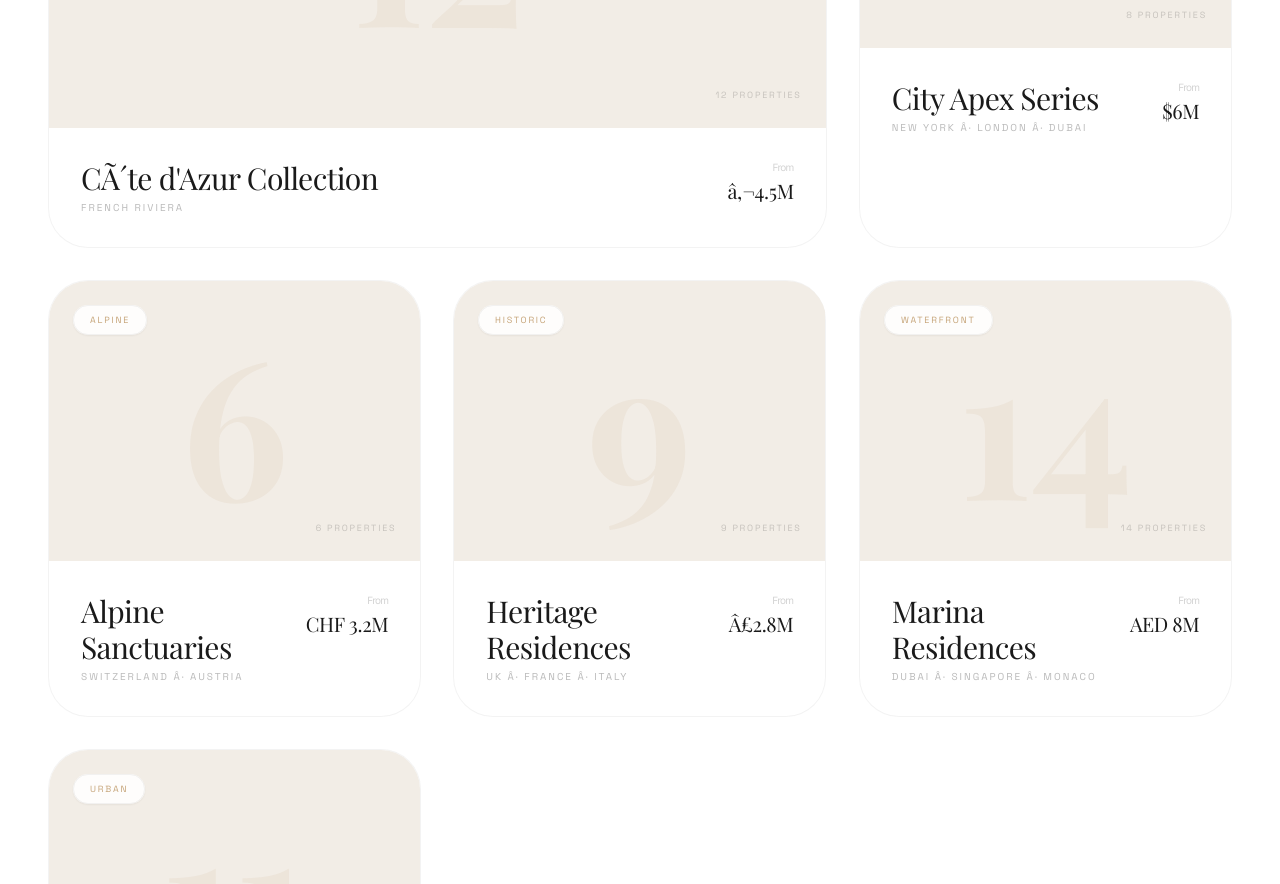
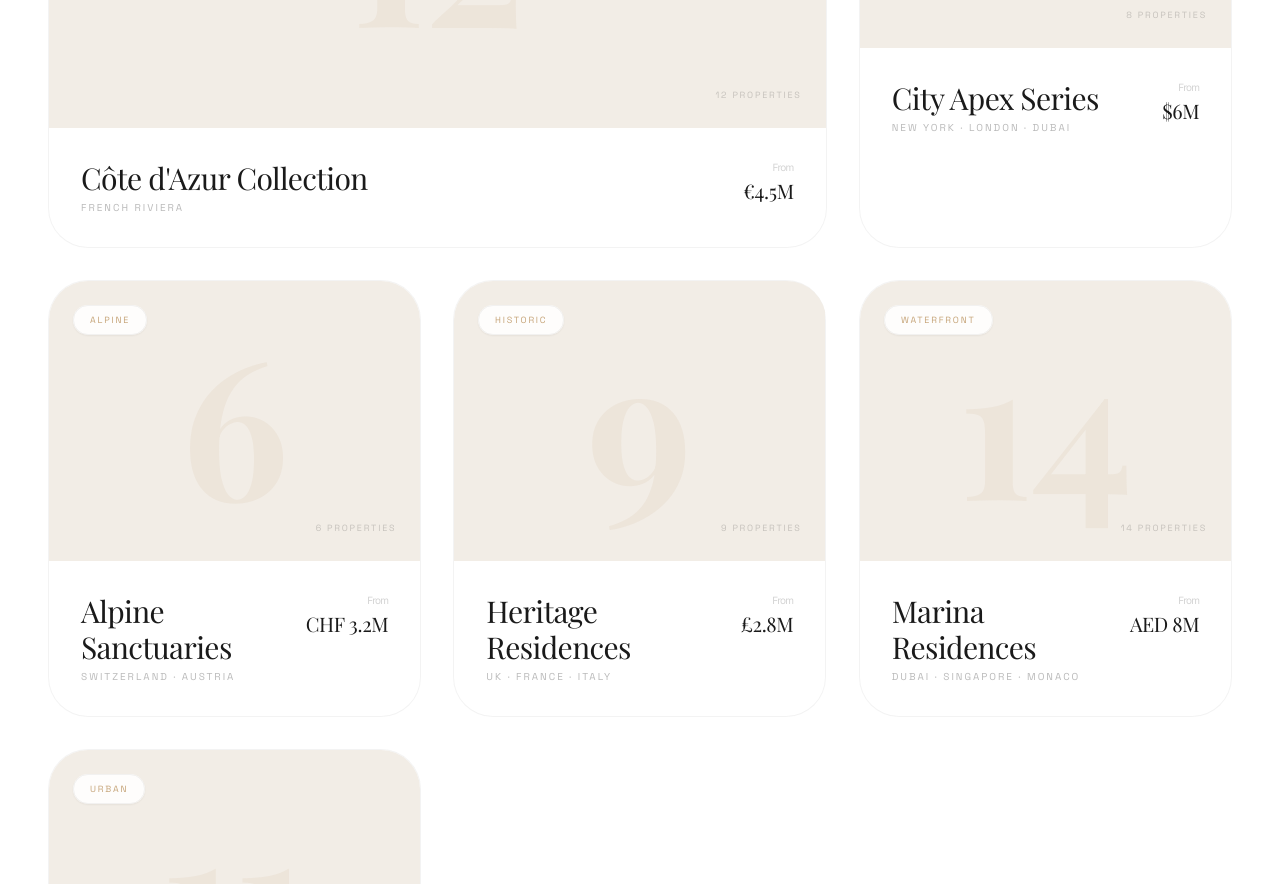
Before and after one commit to ottijessecode-ai/Atrum-Real-estate, a Next.js app: page /collection in a window 1280 px wide. Shown: the part 640-1524 px from the top of the page. Built offline with nearby package versions, Linux system fonts and the light colour scheme; a web font is replaced by a local one.

Commit message:
Final cleanup of character encoding across all pages

```diff
--- a/app/collection/page.tsx
+++ b/app/collection/page.tsx
@@ -6,11 +6,11 @@ import Link from 'next/link';
 const categories = ['All', 'Waterfront', 'Urban', 'Alpine', 'Historic'];
 
 const catalog = [
-  { id: 1, title: 'CÃ´te d\'Azur Collection', category: 'Waterfront', count: 12, region: 'French Riviera', minPrice: 'â‚¬4.5M' },
-  { id: 2, title: 'City Apex Series', category: 'Urban', count: 8, region: 'New York Â· London Â· Dubai', minPrice: '$6M' },
-  { id: 3, title: 'Alpine Sanctuaries', category: 'Alpine', count: 6, region: 'Switzerland Â· Austria', minPrice: 'CHF 3.2M' },
-  { id: 4, title: 'Heritage Residences', category: 'Historic', count: 9, region: 'UK Â· France Â· Italy', minPrice: 'Â£2.8M' },
-  { id: 5, title: 'Marina Residences', category: 'Waterfront', count: 14, region: 'Dubai Â· Singapore Â· Monaco', minPrice: 'AED 8M' },
+  { id: 1, title: 'Côte d\'Azur Collection', category: 'Waterfront', count: 12, region: 'French Riviera', minPrice: '€4.5M' },
+  { id: 2, title: 'City Apex Series', category: 'Urban', count: 8, region: 'New York · London · Dubai', minPrice: '$6M' },
+  { id: 3, title: 'Alpine Sanctuaries', category: 'Alpine', count: 6, region: 'Switzerland · Austria', minPrice: 'CHF 3.2M' },
+  { id: 4, title: 'Heritage Residences', category: 'Historic', count: 9, region: 'UK · France · Italy', minPrice: '£2.8M' },
+  { id: 5, title: 'Marina Residences', category: 'Waterfront', count: 14, region: 'Dubai · Singapore · Monaco', minPrice: 'AED 8M' },
   { id: 6, title: 'Penthouse Index', category: 'Urban', count: 11, region: 'Global Top-Tier Cities', minPrice: '$8M' },
 ];
 
--- a/app/investments/page.tsx
+++ b/app/investments/page.tsx
@@ -139,10 +139,10 @@ function Investments() {
       {/* Key Metrics */}
       <div className="inv-stats max-w-[1600px] mx-auto px-6 lg:px-12 py-16 grid grid-cols-2 md:grid-cols-4 gap-6">
         {[
-          { v: '$4.2B', l: 'Total AUM', sub: 'â†‘ 21% YoY' },
+          { v: '$4.2B', l: 'Total AUM', sub: '↑ 21% YoY' },
           { v: '16.2%', l: 'Avg. Annual ROI', sub: 'Across all portfolios' },
           { v: '380+', l: 'Properties', sub: 'Under management' },
-          { v: 'Â£18.2M', l: 'Avg. Asset Value', sub: 'Per holding' },
+          { v: '£18.2M', l: 'Avg. Asset Value', sub: 'Per holding' },
         ].map((s) => (
           <div key={s.l} className="inv-stat p-6 bg-white rounded-3xl shadow-premium">
             <p className="font-display text-3xl text-brand-dark tracking-tighter mb-1">{s.v}</p>
@@ -155,7 +155,7 @@ function Investments() {
       {/* Charts */}
       <div className="charts-grid max-w-[1600px] mx-auto px-6 lg:px-12 grid grid-cols-1 lg:grid-cols-3 gap-8 pb-16">
         <div className="chart-box lg:col-span-2 bg-white rounded-3xl p-8 shadow-premium">
-          <h3 className="font-display text-xl text-brand-dark tracking-tight mb-2">Assets Under Management (2020â€“2025)</h3>
+          <h3 className="font-display text-xl text-brand-dark tracking-tight mb-2">Assets Under Management (2020–2025)</h3>
           <p className="font-heading text-xs text-brand-muted tracking-widest uppercase mb-6">USD Billions</p>
           <ResponsiveContainer width="100%" height={260}>
             <AreaChart data={yoyData}>
@@ -232,7 +232,7 @@ function Investments() {
                 <p className="font-heading text-xs text-brand-muted tracking-widest uppercase">AUM</p>
               </div>
               <div className="w-10 h-10 rounded-full border border-brand-border flex items-center justify-center group-hover:border-brand-gold group-hover:text-brand-gold text-brand-muted transition-all duration-300">
-                â†’
+                →
               </div>
             </div>
           ))}
--- a/app/listings/page.tsx
+++ b/app/listings/page.tsx
@@ -47,7 +47,7 @@ const allListings = [
     id: 4,
     title: 'The Beaumont Estate',
     location: 'Mayfair, London',
-    price: 'Â£18.2M',
+    price: '£18.2M',
     priceNum: 18200000,
     beds: 6,
     baths: 7,
@@ -72,8 +72,8 @@ const allListings = [
   {
     id: 6,
     title: 'The Grand Ocean Villa',
-    location: 'CÃ´te d\'Azur, France',
-    price: 'â‚¬45M',
+    location: 'Côte d\'Azur, France',
+    price: '€45M',
     priceNum: 45000000,
     beds: 9,
     baths: 11,
@@ -212,7 +212,7 @@ function Listings() {
 
                 {/* Arrow on hover */}
                 <div className="absolute bottom-6 right-6 w-12 h-12 rounded-full bg-white/90 backdrop-blur-sm border border-[#1A1A1A]/5 flex items-center justify-center opacity-0 group-hover:opacity-100 transition-all duration-500 translate-x-4 group-hover:translate-x-0 shadow-sm">
-                  <span className="text-[#1A1A1A] text-lg">â†’</span>
+                  <span className="text-[#1A1A1A] text-lg">→</span>
                 </div>
               </div>
 
--- a/constants/siteData.ts
+++ b/constants/siteData.ts
@@ -94,7 +94,7 @@ export const SITE_DATA = {
         id: 4,
         title: 'The Beaumont Estate',
         location: 'Mayfair, London',
-        price: 'Â£18.2M',
+        price: '£18.2M',
         beds: 6,
         baths: 7,
         sqft: '9,650',
```
